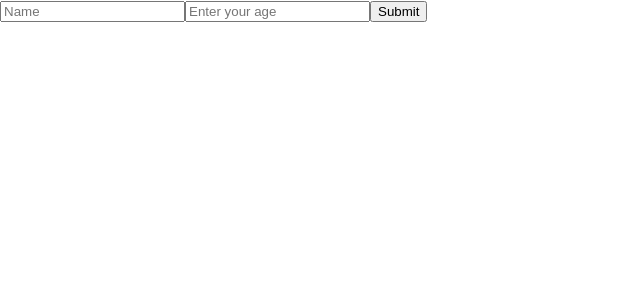
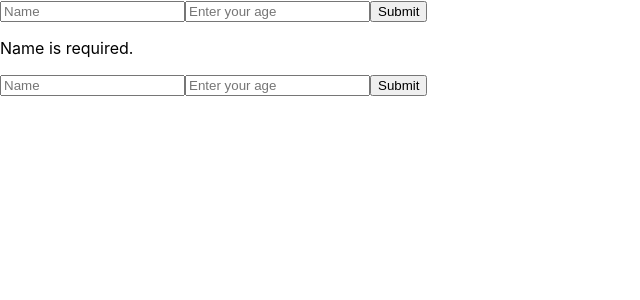
Before and after one commit to kgallagher52/advanced-react, a React (Create React App) app: page / in a window 1280 px wide. Shown: the top 300 px of the page, without its empty margins (0-640 px from the left). Built offline with nearby package versions, Linux system fonts and the light colour scheme.

Commit message:
feat(video22): controlled-component-form

```diff
--- a/src/App.js
+++ b/src/App.js
@@ -1,4 +1,4 @@
-import { UncontrolledForm } from "./section4";
+import { ControlledForm, UncontrolledForm } from "./section4";
 
 // const getData = async (url) => {
 //   const res = await axios.get(url);
@@ -19,6 +19,7 @@ function App() {
   return (
     <>
       <UncontrolledForm />
+      <ControlledForm />
     </>
   );
 };
--- /dev/null
+++ b/src/section4/controlled-form.jsx
@@ -0,0 +1,39 @@
+import { useEffect, useState } from "react";
+
+export const ControlledForm = () => {
+	const [err, setErr] = useState("");
+	const [age, setAge] = useState("");
+	const [name, setName] = useState("");
+
+	/* Handle form validation */
+	useEffect(() => {
+		if (name.length < 1) {
+			console.log("Name is required.");
+			setErr("Name is required.");
+		} else {
+			setErr("");
+		}
+	}, [name]);
+
+	/* State managed out side the form */
+	return (
+		<form>
+			{err && <p>{err}</p>}
+			<input
+				name="name"
+				type="text"
+				placeholder="Name"
+				value={name}
+				onChange={(e) => setName(e.target.value)}
+			/>
+			<input
+				name="age"
+				type="number"
+				placeholder="Enter your age"
+				value={age}
+				onChange={(e) => setAge(e.target.value)}
+			/>
+			<button>Submit</button>
+		</form>
+	);
+};
--- a/src/section4/index.js
+++ b/src/section4/index.js
@@ -1 +1,2 @@
+export { ControlledForm } from './controlled-form';
 export { UncontrolledForm } from './uncontrolled-form';
--- a/src/section4/uncontrolled-form.jsx
+++ b/src/section4/uncontrolled-form.jsx
@@ -12,6 +12,7 @@ export const UncontrolledForm = () => {
 	};
 
 	return (
+		/* State managed inside the form */
 		<form onSubmit={submitHandler}>
 			<input
 				name="name"
```
